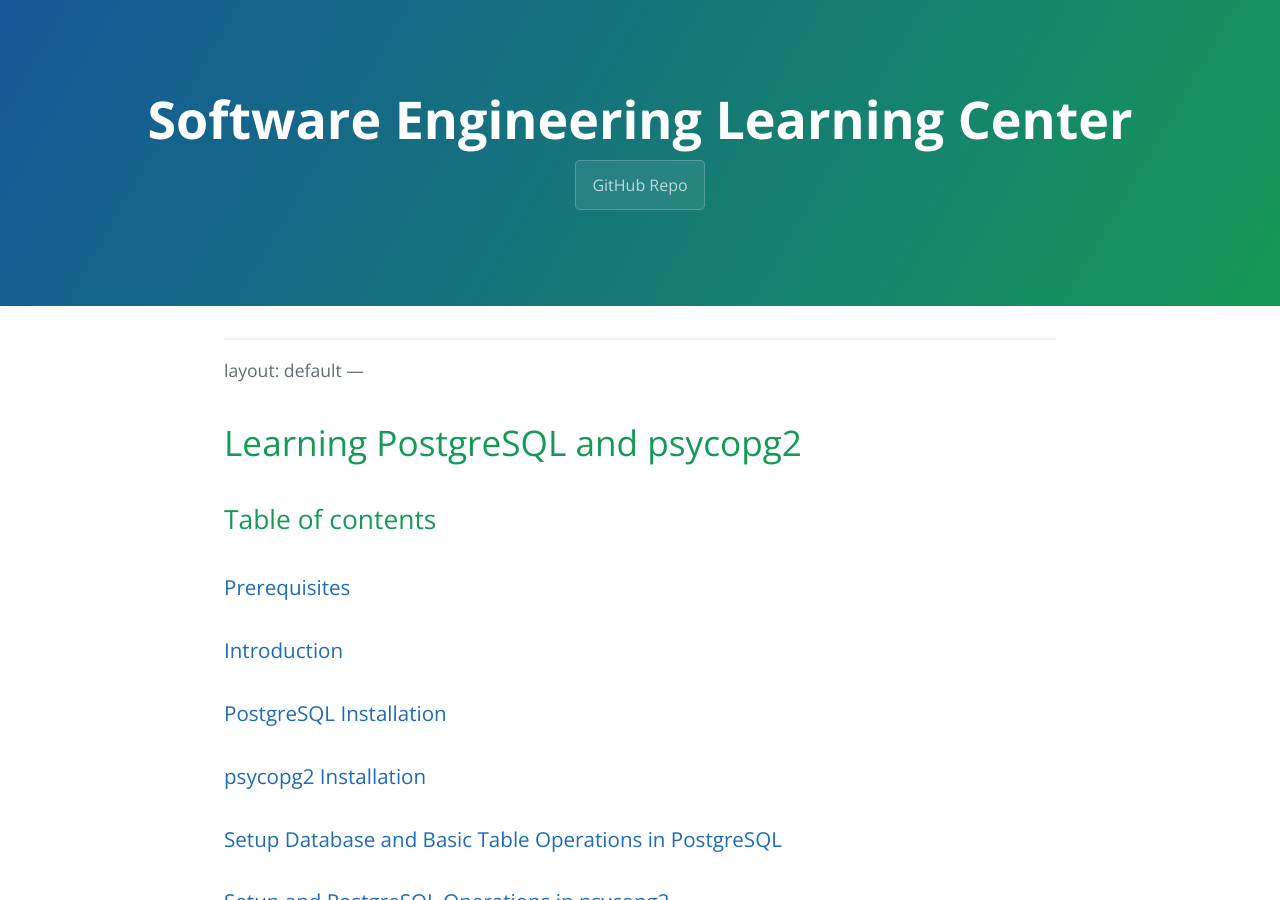
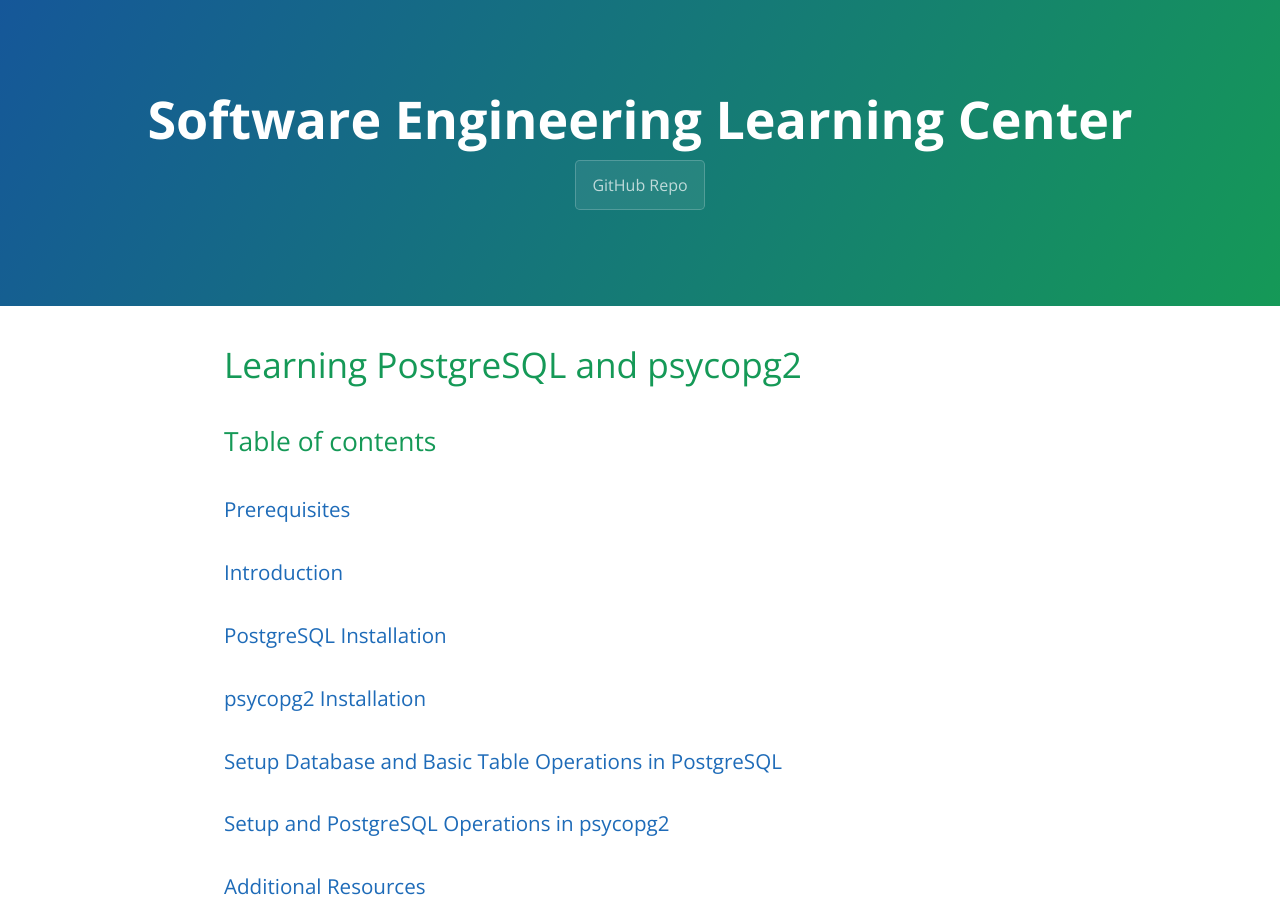
Before and after one commit to learning-software-engineering/learning-software-engineering.github.io, a Jekyll site: the page built from Topics/Tech_Stacks/PostgreSQL_psycopg2.md, in a window 1280 px wide and 900 px high. Built offline with Jekyll 4.4.1, drawn with Linux system fonts in a browser that asks for light colours; our own code applies the rules of GitHub Pages for plain Markdown files.

Commit message:
Deleted front matter
The tables are not rendered properly even when using the front matter

```diff
--- a/Topics/Tech_Stacks/PostgreSQL_psycopg2.md
+++ b/Topics/Tech_Stacks/PostgreSQL_psycopg2.md
@@ -1,9 +1,3 @@
-{% raw %}
----
-layout: default
----
-{% endraw %}
-
 # Learning PostgreSQL and psycopg2
 
 ## Table of contents
```
